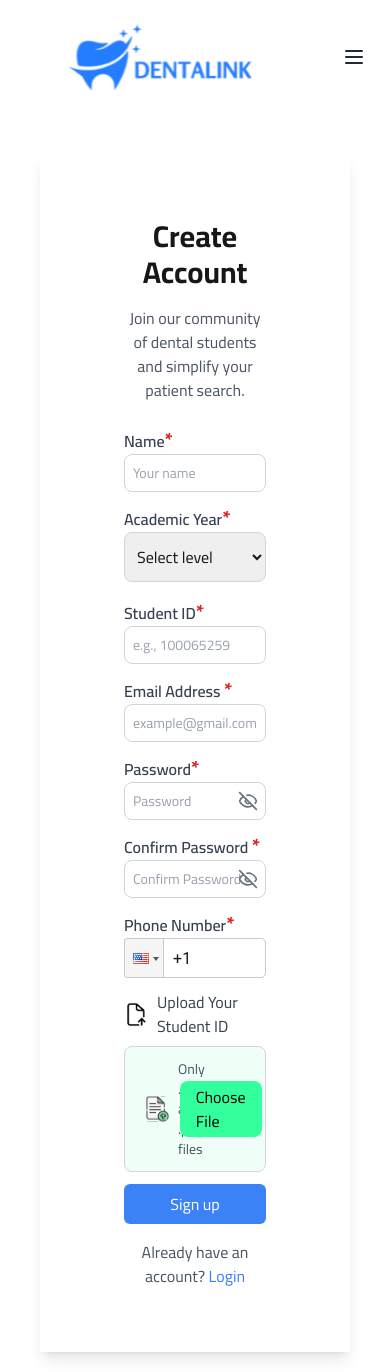
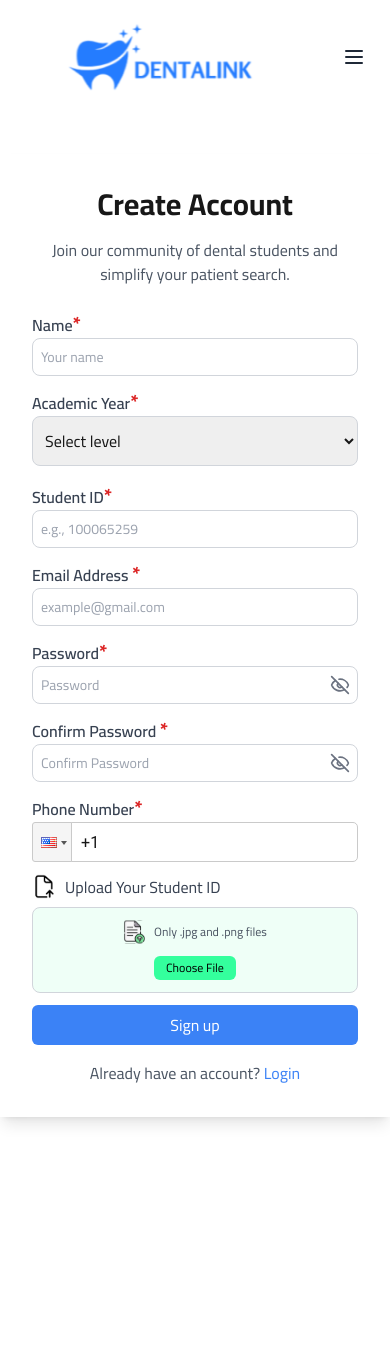
Before and after one commit to doniahusien/denta-Link, a Next.js app: page /signup in a window 390 px wide. After the commit the page ends 1137 px from the top, so only its background shows below. Built offline with nearby package versions, Linux system fonts and the light colour scheme.

Commit message:
refactor: change signup form size

```diff
--- a/src/app/(auth)/signup/page.jsx
+++ b/src/app/(auth)/signup/page.jsx
@@ -6,7 +6,7 @@ import GuestRoute from '@/components/GuestRoute';
 const signupPage = () => {
   return (
     <GuestRoute>
-      <div className="flex flex-col md:flex-row  shadow-lg mt-10 mb-5 min-h-screen mx-10 px-5">
+      <div className="flex flex-col md:flex-row shadow-lg mt-10 mb-5 min-h-screen md:mx-10 md:px-5">
         <LeftImg imgSrc={imgsrc} />
         <SignUpForm />
       </div>
--- a/src/components/auth/SignUpForm.jsx
+++ b/src/components/auth/SignUpForm.jsx
@@ -67,7 +67,7 @@ const SignUpForm = () => {
 
     return (
 
-        <div className="flex-1 flex justify-center items-center p-8 md:pl-8">
+        <div className="flex-1 flex justify-center items-center lg:p-8 lg:pl-8">
             <div className=" p-8 rounded-lg max-w-lg w-full">
                 <h2 className="text-3xl font-bold text-center mb-4">Create Account</h2>
                 <p className="text-center text-gray-600 mb-6">
@@ -112,14 +112,14 @@ const SignUpForm = () => {
 
                     <div>
                         <Label text="Password" />
-                        <Input type="text"  isPasswordField name="password" placeholder="Password" value={formData.password} onChange={handleChange} />
+                        <Input type="text" isPasswordField name="password" placeholder="Password" value={formData.password} onChange={handleChange} />
                     </div>
                     {error.password && <p className="text-red-500 text-xs mt-1">{error.password}</p>}
 
 
                     <div>
                         <Label text="Confirm Password " />
-                        <Input type="text"  isPasswordField name="confirmPassword" placeholder="Confirm Password" value={formData.confirmPassword} onChange={handleChange} />
+                        <Input type="text" isPasswordField name="confirmPassword" placeholder="Confirm Password" value={formData.confirmPassword} onChange={handleChange} />
                     </div>
                     {error.confirmPassword && <p className="text-red-500 text-xs mt-1">{error.confirmPassword}</p>}
 
@@ -143,16 +143,19 @@ const SignUpForm = () => {
                             <Image src={fileId} alt="file icon" width={25} height={25} />
                             <span>Upload Your Student ID</span>
                         </label>
-                        <div className="flex items-center justify-between border border-gray-300 rounded-lg px-5 py-3 bg-[#EFFFF7]">
+                        <div className="flex flex-col md:flex-row items-center justify-between border border-gray-300 rounded-lg px-4 md:px-5 py-3 bg-[#EFFFF7] space-y-3 md:space-y-0">
                             <div className="flex items-center space-x-2">
-                                <Image src={fileSrc} alt="file" width={25} height={25} />
-                                <p className="text-sm text-gray-600">Only .jpg and .png files</p>
+                                <Image src={fileSrc} alt="file" width={23} height={23} />
+                                <p className="text-xs sm:text-sm md:text-base text-gray-600">
+                                    Only .jpg and .png files
+                                </p>
                             </div>
-                            <label className="bg-[#34FF9D] text-black py-1 px-4 rounded-lg cursor-pointer hover:bg-green-500 transition duration-200">
+                            <label className="bg-[#34FF9D] text-black text-xs sm:text-sm md:text-base py-1 px-3 md:px-5 rounded-md cursor-pointer hover:bg-green-500 transition duration-200">
                                 Choose File
                                 <input type="file" accept=".jpg,.png" className="hidden" onChange={handleFileChange} />
                             </label>
                         </div>
+
                     </div>
                     {error.universityID && <p className="text-red-500 text-xs mt-1">{error.universityID}</p>}
 
```
